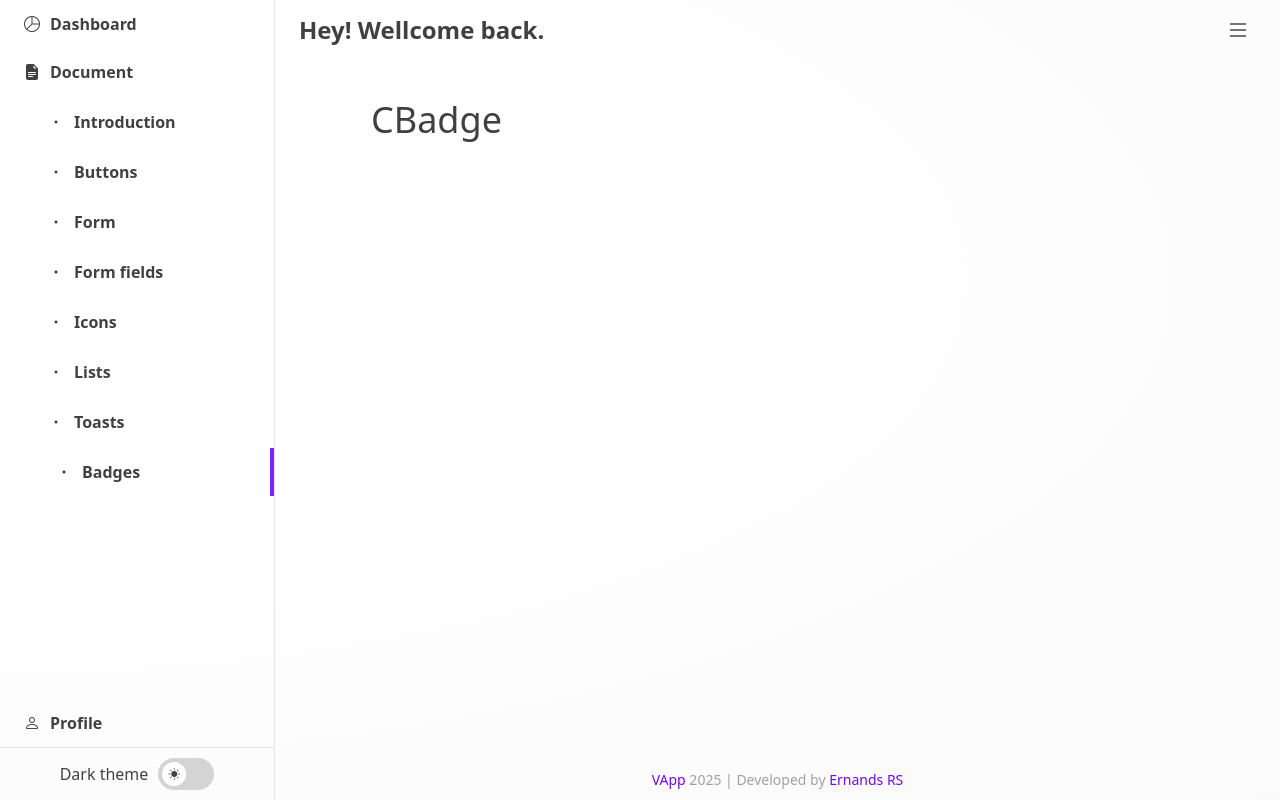
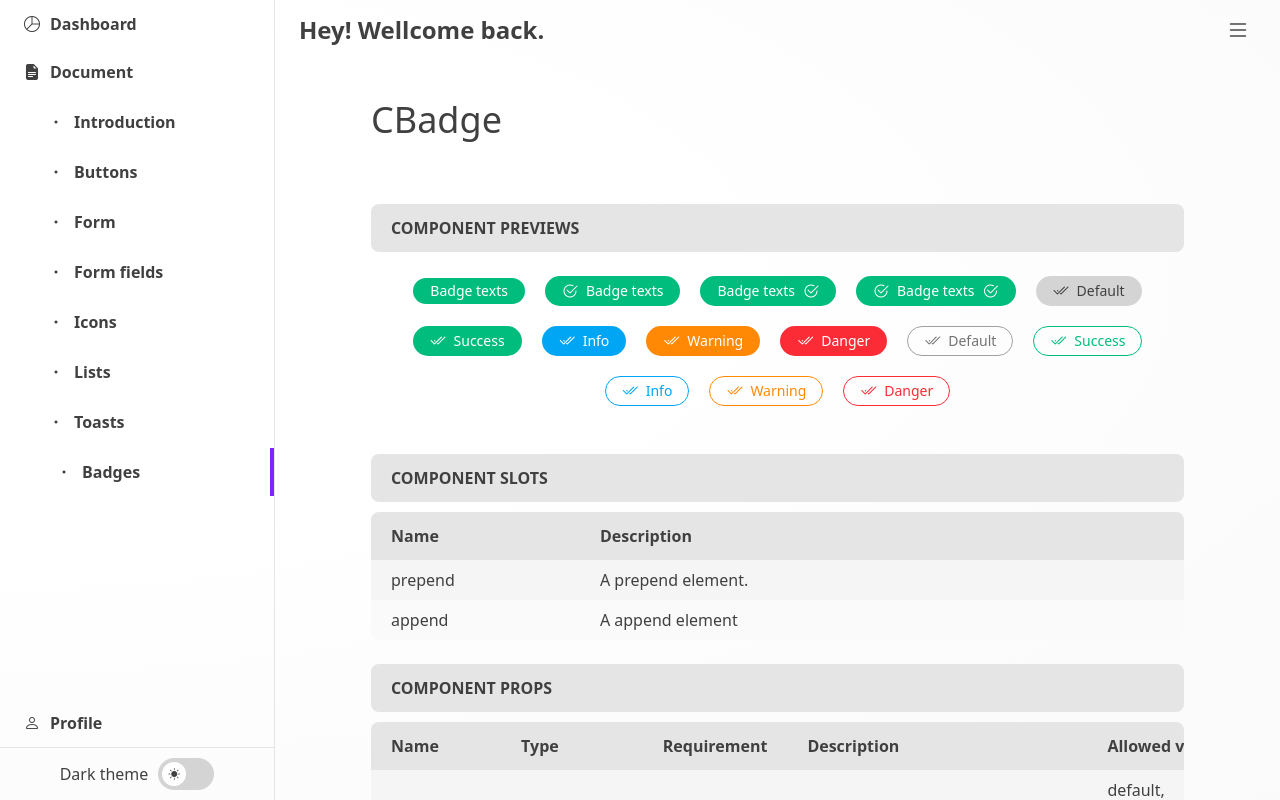
Before and after one commit to ernandesrs/pproj_vapp, a Vue app: page /dashboard/docs/badges in a window 1280 px wide. Built offline with nearby package versions, Linux system fonts and the light colour scheme.

Commit message:
badge component

```diff
--- /dev/null
+++ b/src/components/ui/CBadge.vue
@@ -0,0 +1,62 @@
+<template>
+    <span class="inline-flex gap-x-2 items-center justify-center rounded-full px-4 py-0.5 cursor-default border"
+        :class="getStyle">
+        <div @click="prependClicked" v-if="props.icon || $slots.prepend">
+            <CIcon v-if="props.icon" :name="props.icon" />
+            <slot name="prepend" />
+        </div>
+
+        <p class="text-sm whitespace-nowrap" v-html="props.label"></p>
+
+        <div @click="appendClicked" v-if="props.appendIcon || $slots.append">
+            <CIcon v-if="props.appendIcon" :name="props.appendIcon" />
+            <slot name="append" />
+        </div>
+    </span>
+</template>
+
+<script setup lang="ts">
+
+const colors = {
+    filled: {
+        default: 'bg-neutral-300 dark:bg-neutral-600 border-transparent',
+        success: 'bg-emerald-500 dark:bg-emerald-600 text-white border-transparent',
+        info: 'bg-sky-500 dark:bg-sky-600 text-white border-transparent',
+        warning: 'bg-orange-400 dark:bg-orange-500 text-white border-transparent',
+        danger: 'bg-red-500 dark:bg-red-600 text-white border-transparent',
+    },
+    outlined: {
+        default: 'border-neutral-400 dark:border-neutral-400 text-neutral-500 dark:text-neutral-400',
+        success: 'border-emerald-500 dark:border-emerald-600 text-emerald-500 dark:text-emerald-600',
+        info: 'border-sky-500 dark:border-sky-600 text-sky-500 dark:text-sky-600',
+        warning: 'border-orange-400 dark:border-orange-500 text-orange-400 dark:text-orange-500',
+        danger: 'border-red-500 dark:border-red-600 text-red-500 dark:text-red-600',
+    },
+};
+
+import type { BadgeProps } from '@/types/components/ui/badge_type';
+import CIcon from './CIcon.vue';
+import { computed } from 'vue';
+
+const emit = defineEmits(['click:prepend', 'click:append']);
+
+const props = withDefaults(defineProps<BadgeProps>(), {
+    variant: 'filled',
+    color: 'success'
+});
+
+const prependClicked = (): void => {
+    emit('click:prepend');
+};
+
+const appendClicked = (): void => {
+    emit('click:append');
+};
+
+const getStyle = computed(() => {
+    return colors[props.variant][props.color];
+});
+
+</script>
+
+<style scoped></style>
--- /dev/null
+++ b/src/types/components/ui/badge_type.ts
@@ -0,0 +1,11 @@
+export type BadgeColor = "default" | "success" | "info" | "warning" | "danger";
+
+export type BadgeVariant = "filled" | "outlined";
+
+export interface BadgeProps {
+    color?: BadgeColor,
+    label: string,
+    icon?: string,
+    appendIcon?: string,
+    variant?: BadgeVariant
+};
--- a/src/views/dash/doc/BadgesView.vue
+++ b/src/views/dash/doc/BadgesView.vue
@@ -5,9 +5,118 @@
             {
                 tag: 'h1',
                 title: 'CBadge',
-                texts: []
+                texts: [],
+                componentDoc: {
+                    props: [
+                        {
+                            name: 'color',
+                            type: 'BadgeColor',
+                            required: false,
+                            desc: '',
+                            allowedValues: 'default, success, info, warning, danger',
+                            defaultValue: 'default'
+                        },
+                        {
+                            name: 'label',
+                            type: 'string',
+                            required: true,
+                            desc: '',
+                            allowedValues: '---',
+                            defaultValue: '---'
+                        },
+                        {
+                            name: 'icon',
+                            type: 'string',
+                            required: false,
+                            desc: 'A valid Bootstrap Icon class name.',
+                            allowedValues: '---',
+                            defaultValue: '---'
+                        },
+                        {
+                            name: 'appendIcon',
+                            type: 'string',
+                            required: false,
+                            desc: 'Append icon. A valid Bootstrap Icon class name.',
+                            allowedValues: '---',
+                            defaultValue: '---'
+                        },
+                        {
+                            name: 'variant',
+                            type: 'BadgeVariant',
+                            required: false,
+                            desc: '',
+                            allowedValues: 'filled, outlined',
+                            defaultValue: 'filled'
+                        }
+                    ],
+                    slots: [
+                        {
+                            name: 'prepend',
+                            desc: 'A prepend element.',
+                        },
+                        {
+                            name: 'append',
+                            desc: 'A append element',
+                        }
+                    ],
+                    events: [
+                        {
+                            name: 'click:prepend',
+                            handlerSignature: '() => void',
+                            desc: 'Dispatched when prepend element is clicked.'
+                        },
+                        {
+                            name: 'click:append',
+                            handlerSignature: '() => void',
+                            desc: 'Dispatched when append element is clicked.'
+                        }
+                    ]
+                }
             }
         ]">
+
+            <template #previews>
+                <CBadge label="Badge texts" />
+                <CBadge label="Badge texts" icon="check2-circle" />
+                <CBadge label="Badge texts" append-icon="check2-circle" />
+                <CBadge label="Badge texts" icon="check2-circle" append-icon="check2-circle"
+                    @click:prepend="console.log('prepend clicked')" @click:append="console.log('append clicked')" />
+
+                <CBadge label="Default" color="default" icon="check2-all" />
+                <CBadge label="Success" color="success" icon="check2-all" />
+                <CBadge label="Info" color="info" icon="check2-all" />
+                <CBadge label="Warning" color="warning" icon="check2-all" />
+                <CBadge label="Danger" color="danger" icon="check2-all" />
+
+                <CBadge label="Default" color="default" variant="outlined" icon="check2-all" />
+                <CBadge label="Success" color="success" variant="outlined" icon="check2-all" />
+                <CBadge label="Info" color="info" variant="outlined" icon="check2-all" />
+                <CBadge label="Warning" color="warning" variant="outlined" icon="check2-all" />
+                <CBadge label="Danger" color="danger" variant="outlined" icon="check2-all" />
+            </template>
+
+            <template #codes>
+                <textarea>
+                <CBadge label="Badge texts" />
+                <CBadge label="Badge texts" icon="check2-circle" />
+                <CBadge label="Badge texts" append-icon="check2-circle" />
+                <CBadge label="Badge texts" icon="check2-circle" append-icon="check2-circle"
+                    @click:prepend="console.log('prepend clicked')" @click:append="console.log('append clicked')" />
+
+                <CBadge label="Default" color="default" icon="check2-all" />
+                <CBadge label="Success" color="success" icon="check2-all" />
+                <CBadge label="Info" color="info" icon="check2-all" />
+                <CBadge label="Warning" color="warning" icon="check2-all" />
+                <CBadge label="Danger" color="danger" icon="check2-all" />
+
+                <CBadge label="Default" color="default" variant="outlined" icon="check2-all" />
+                <CBadge label="Success" color="success" variant="outlined" icon="check2-all" />
+                <CBadge label="Info" color="info" variant="outlined" icon="check2-all" />
+                <CBadge label="Warning" color="warning" variant="outlined" icon="check2-all" />
+                <CBadge label="Danger" color="danger" variant="outlined" icon="check2-all" />
+                </textarea>
+            </template>
+
         </CDocSection>
 
     </CPage>
@@ -17,6 +126,7 @@
 
 import CDocSection from '@/components/dashboard/CDocSection.vue';
 import CPage from '@/components/dashboard/CPage.vue';
+import CBadge from '@/components/ui/CBadge.vue';
 
 </script>
 
```
